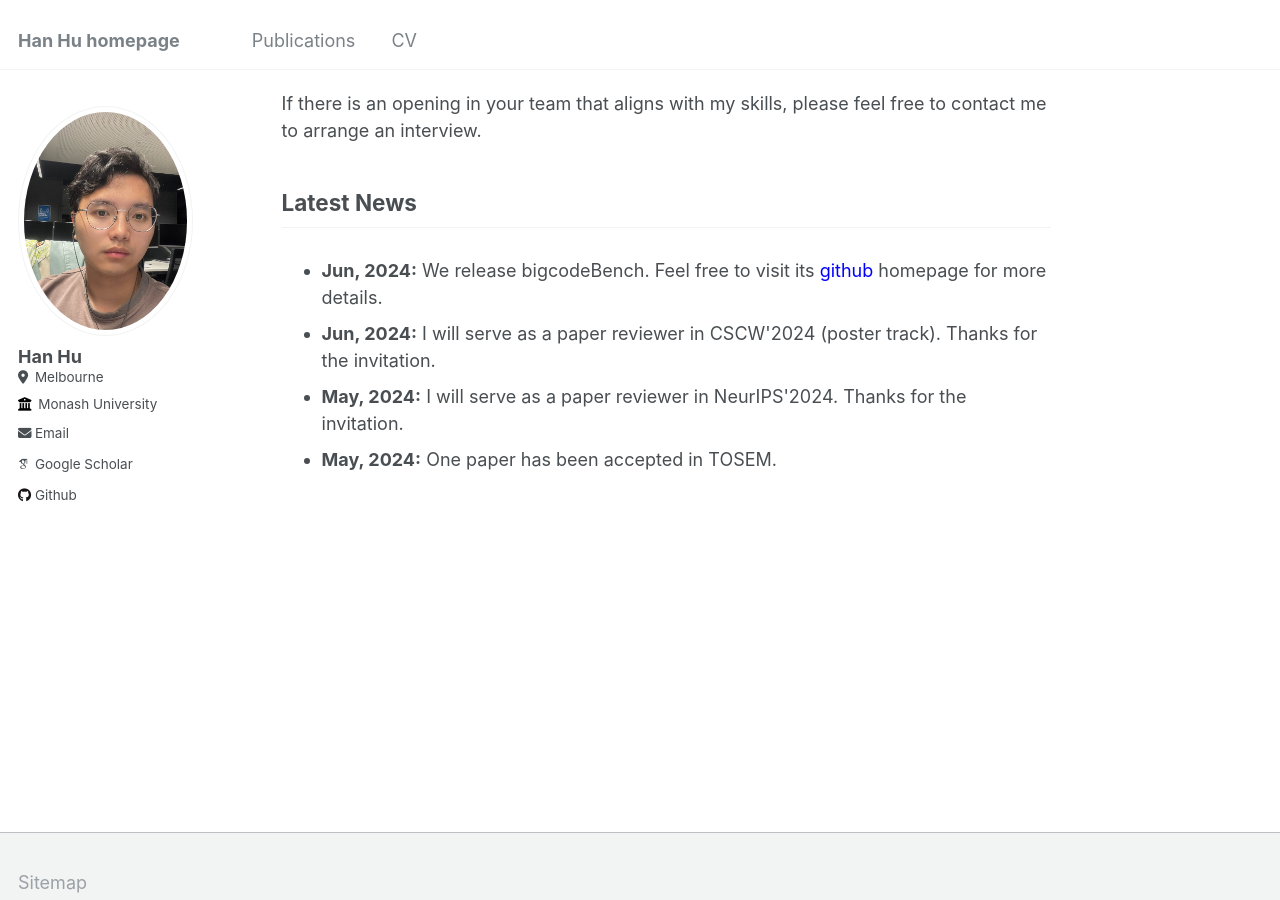
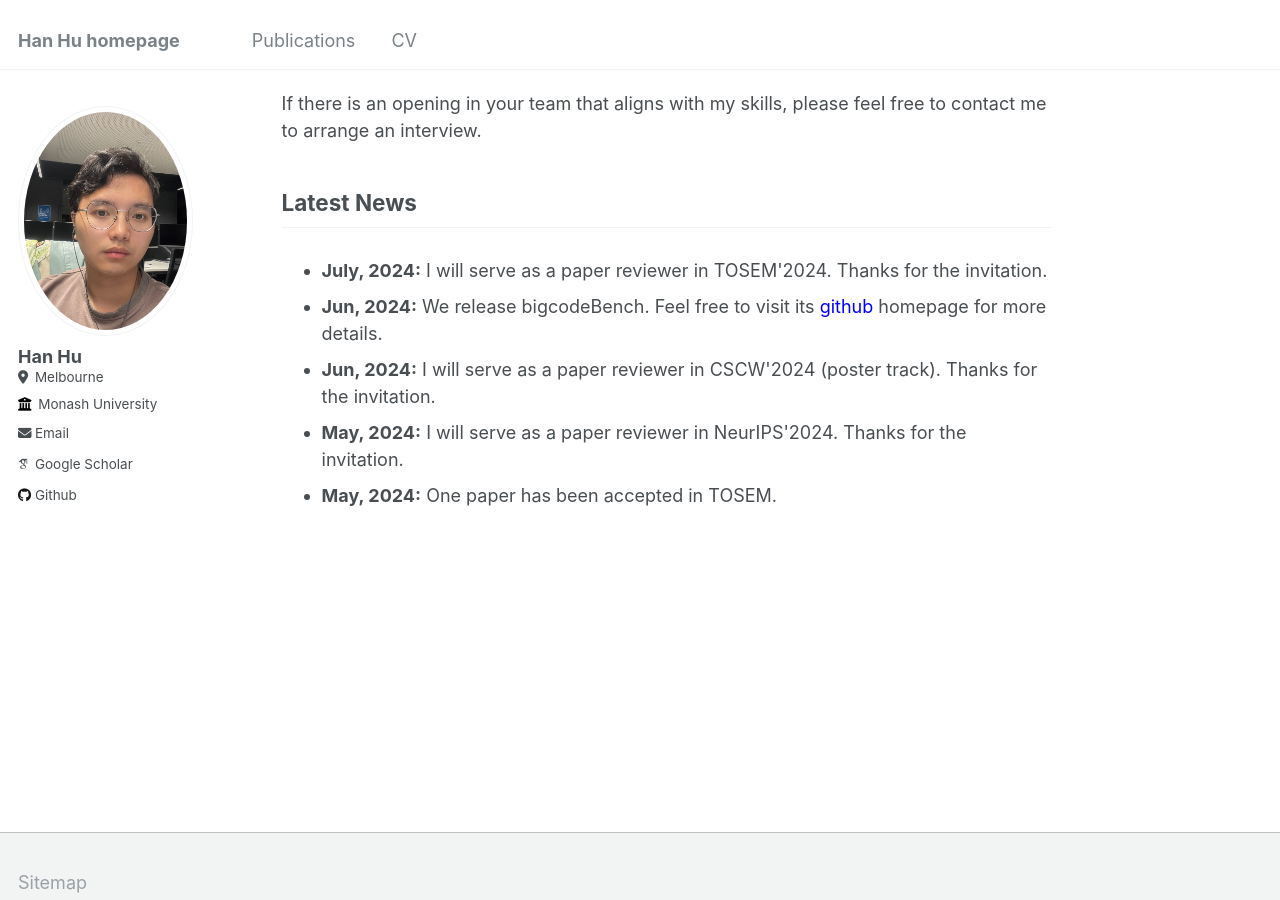
Before and after one commit to huhanGitHub/huhanGitHub.github.io, a Jekyll site: the page built from _pages/about.md, in a window 1280 px wide and 900 px high, scrolled down 1052 px. Built offline with Jekyll 4.4.1, drawn with Linux system fonts in a browser that asks for light colours; some web fonts are replaced.

Commit message:
Update about.md

```diff
--- a/_pages/about.md
+++ b/_pages/about.md
@@ -38,6 +38,7 @@ If there is an opening in your team that aligns with my skills, please feel free
 
 <div style="height: 350px; overflow-y: scroll;">
   <ul>
+    <li><b>July, 2024:</b> I will serve as a paper reviewer in TOSEM'2024. Thanks for the invitation.</li>
     <li><b>Jun, 2024:</b> We release bigcodeBench. Feel free to visit its <a href="https://github.com/bigcode-project/bigcodebench" style="text-decoration: none; color: blue;">github</a> homepage for more details.</li>
     <li><b>Jun, 2024:</b> I will serve as a paper reviewer in CSCW'2024 (poster track). Thanks for the invitation.</li>
     <li><b>May, 2024:</b> I will serve as a paper reviewer in NeurIPS'2024. Thanks for the invitation.</li>
```
